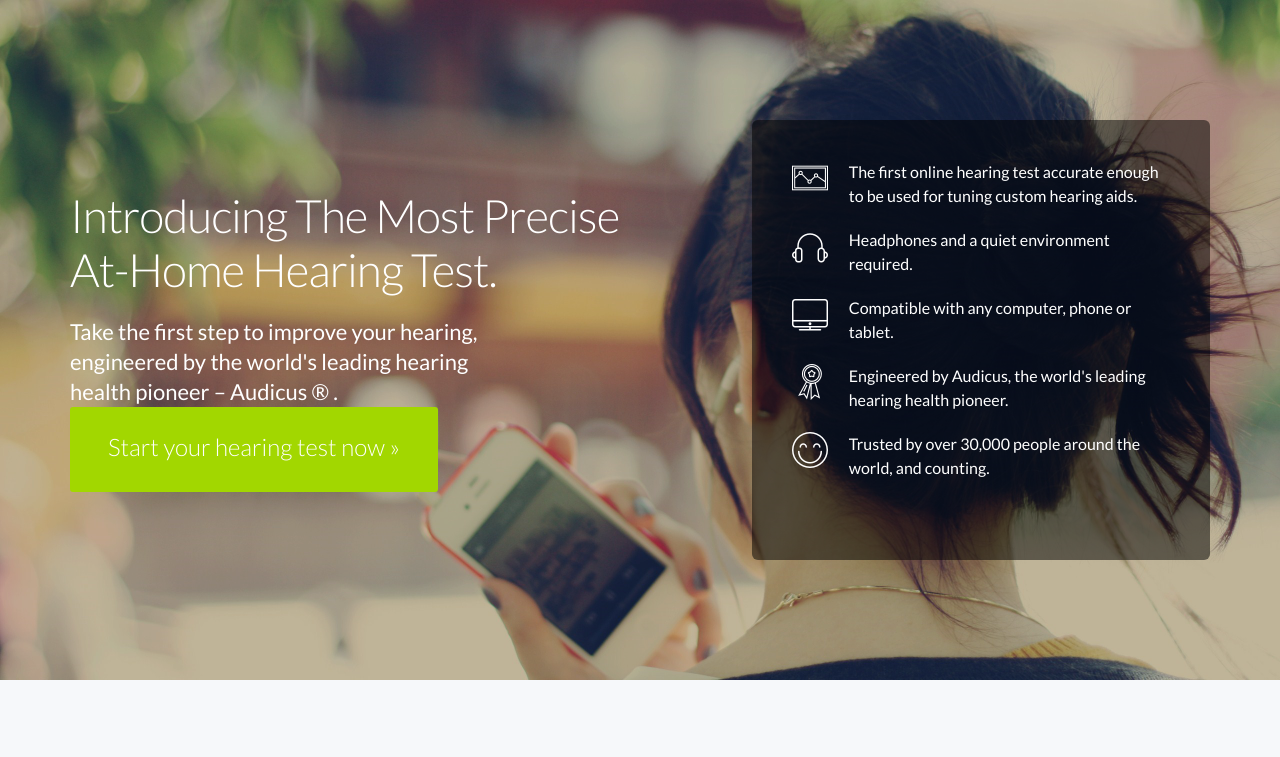
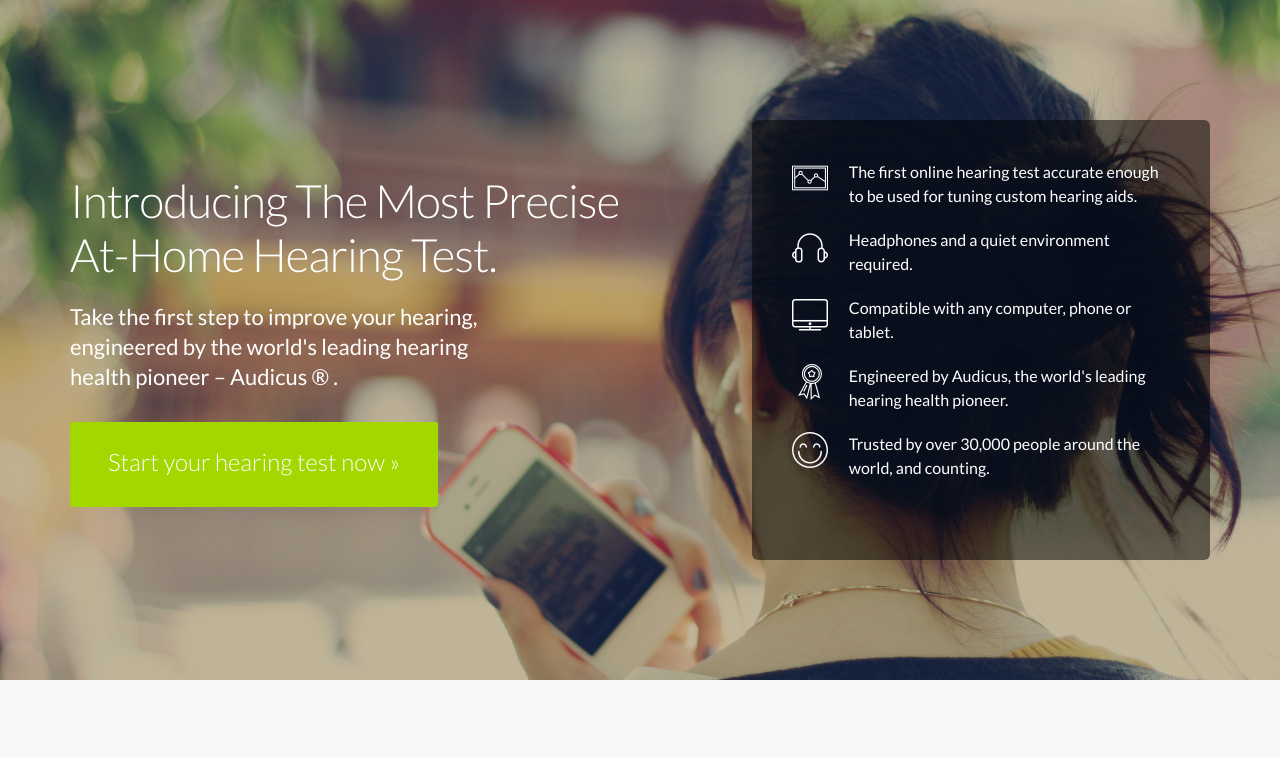
Before and after one commit to audicus-co/oht-landing, a plain HTML site: page index.html in a window 1280 px wide. Shown: the top 757 px of the page. Drawn offline with nearby package versions, Linux system fonts and the light colour scheme.

Commit message:
added button

```diff
--- a/css/custom.css
+++ b/css/custom.css
@@ -1 +1,4 @@
 /*!---------- PLACE YOUR CUSTOM STYLES AND OVERRIDES HERE ----------*/
+.banner-btn {
+  margin-top: 30px;
+}
--- a/index.html
+++ b/index.html
@@ -40,7 +40,7 @@
 						<div class="col-md-6">
 							<h3 class="text-white">Introducing The Most Precise At-Home Hearing Test. </h3>
 							<h5 class="text-white">Take the first step to improve your hearing, engineered by the world's leading hearing health pioneer – Audicus ® .&nbsp;</h5>
-							<a class="btn btn-filled super-action" href="/online-hearing-test/environments" target="_blank">Start your hearing test now »<br></a>
+							<a class="btn btn-filled super-action banner-btn" href="/online-hearing-test/environments" target="_blank">Start your hearing test now »<br></a>
 						</div>
 
 						<div class="col-md-6">
```
